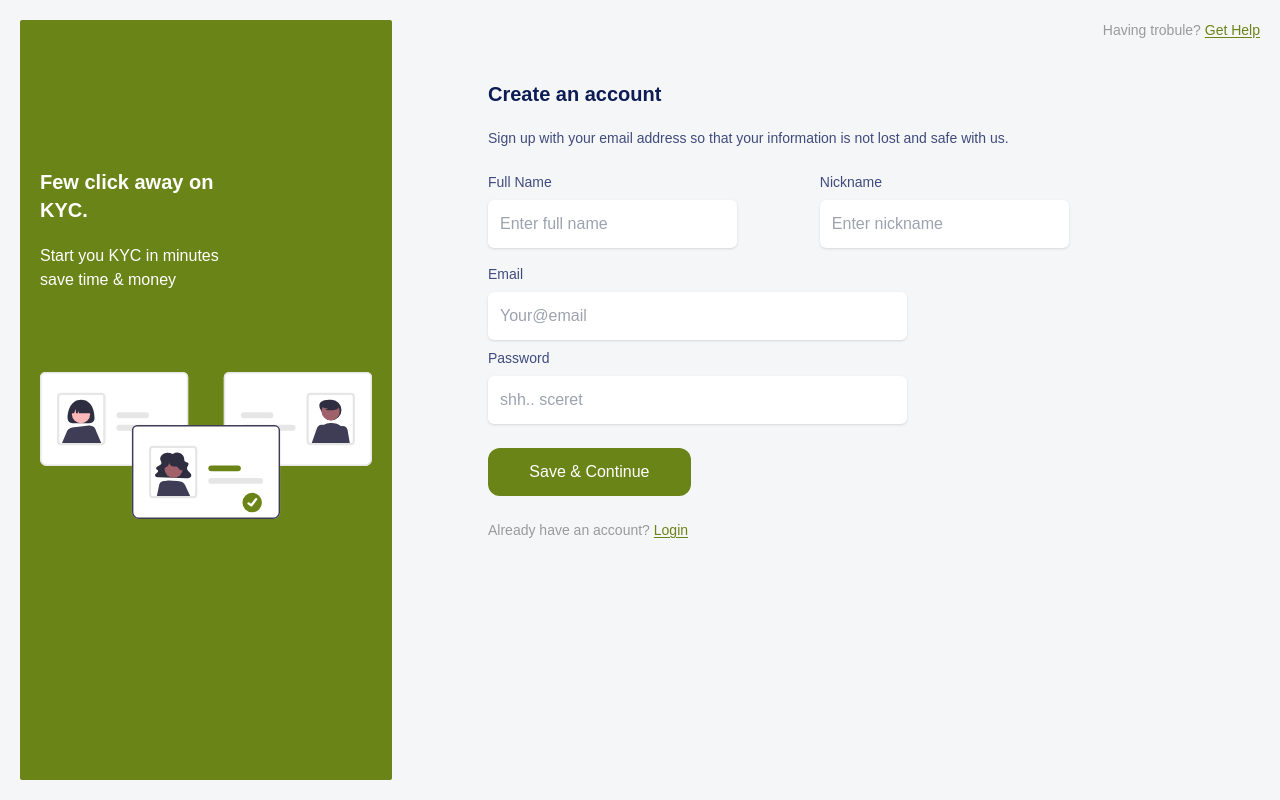
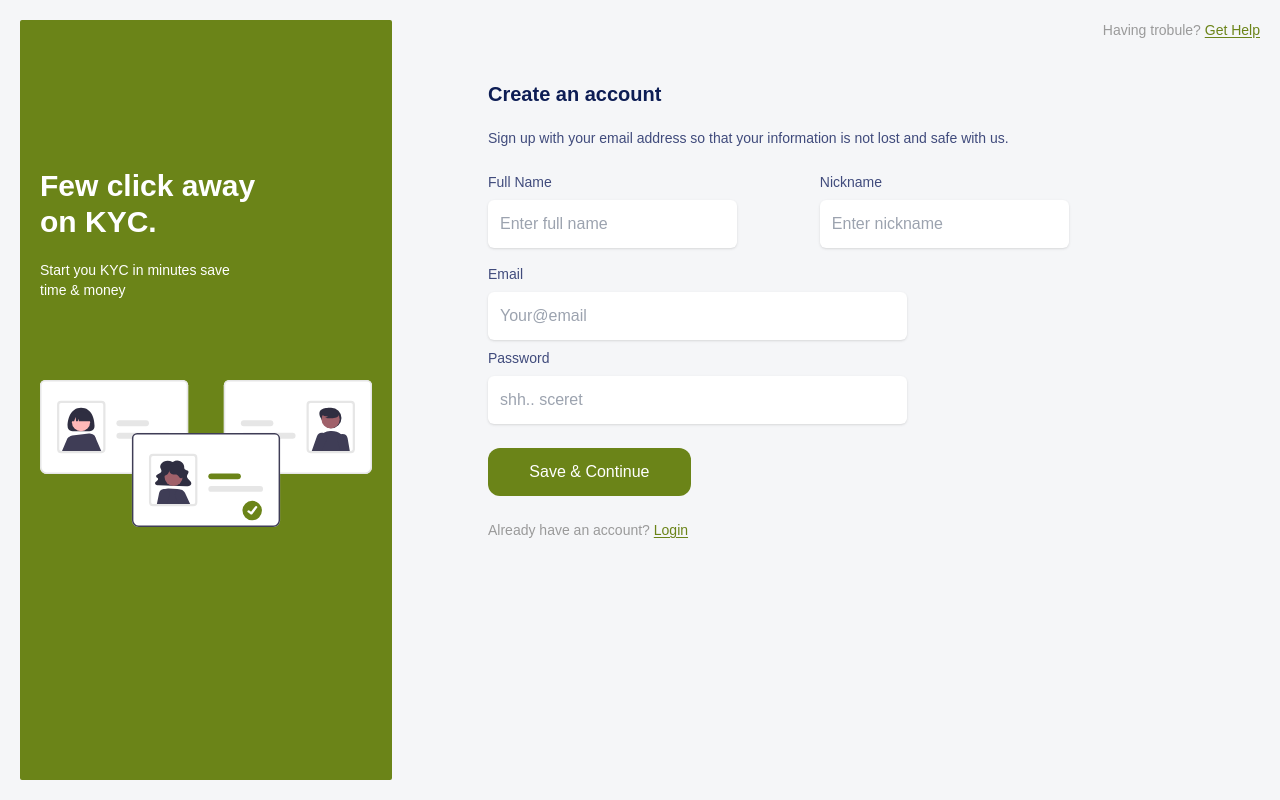
Before and after one commit to PropertyList/frontend, a React (Create React App) app: page /signup in a window 1280 px wide. Built offline with nearby package versions, Linux system fonts and the light colour scheme.

Commit message:
:art: Revamped Signup page

```diff
--- a/src/pages/Signup.jsx
+++ b/src/pages/Signup.jsx
@@ -6,11 +6,11 @@ const SignUp = () => {
   return (
     <div className="flex flex-row p-5 h-[100vh]">
       <div className=" rounded-sm basis-[30%] bg-[#6B8418] text-white flex flex-col p-5 leading-6">
-        <div className="w-[60%]">
-          <h2 className="font-semibold text-xl mb-5 mt-32">
+        <div className="w-[65%]">
+          <h2 className="font-[550] text-3xl mb-5 mt-32">
             Few click away on KYC.
           </h2>
-          <p>Start you KYC in minutes save time & money</p>
+          <p className="text-sm">Start you KYC in minutes save time & money</p>
         </div>
         <img
           className="
```
